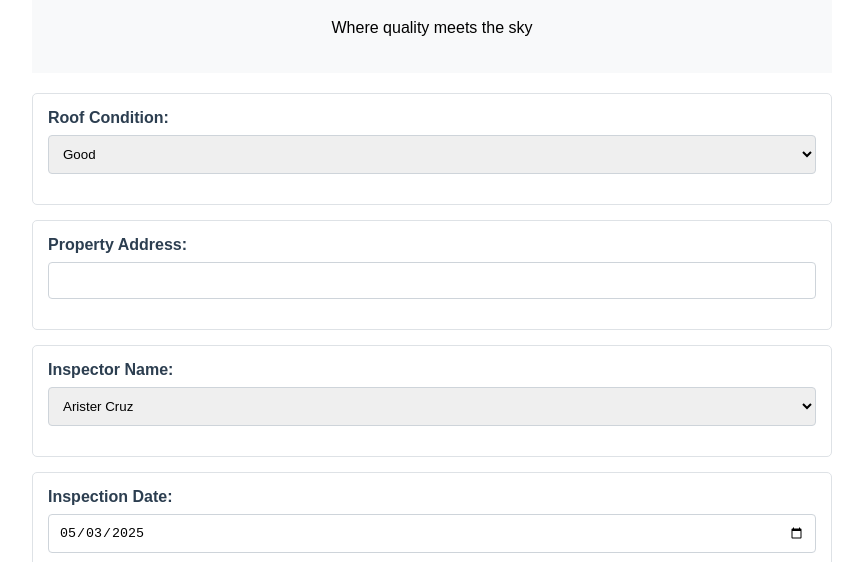
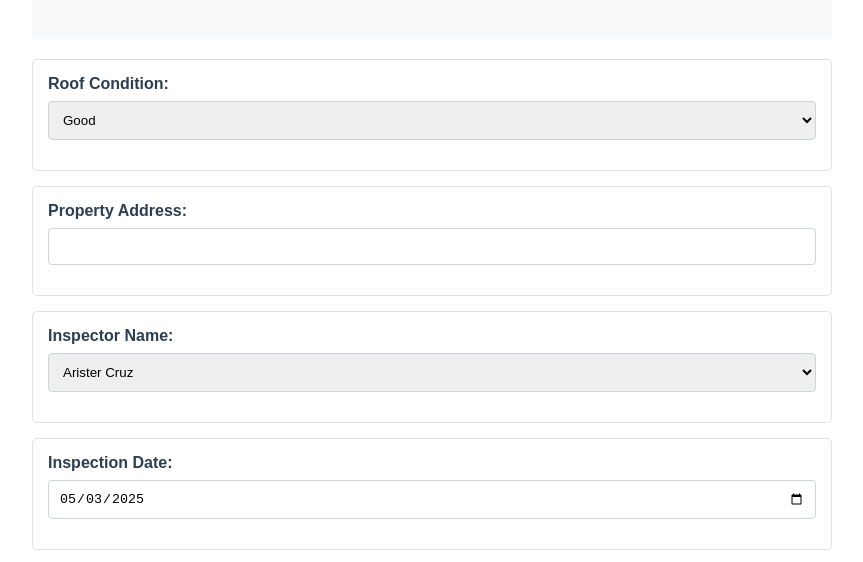
Before and after one commit to jorgewbjj/roofreport, a plain HTML site: page index.html in a window 1280 px wide. Shown: the part 200-762 px from the top of the page, without its empty margins (208-1071 px from the left). Drawn offline with nearby package versions, Linux system fonts and the light colour scheme.

Commit message:
Update index.html

```diff
--- a/index.html
+++ b/index.html
@@ -68,7 +68,6 @@
     <div class="header">
         <img src="Logo%20seal%20e%20slogan@2x.png" class="logo" alt="SEAL TOP ROOF Logo">
         <h1>Roof Inspection Report</h1>
-        <p>Where quality meets the sky</p>
     </div>
 
     <div class="form-group">
```
